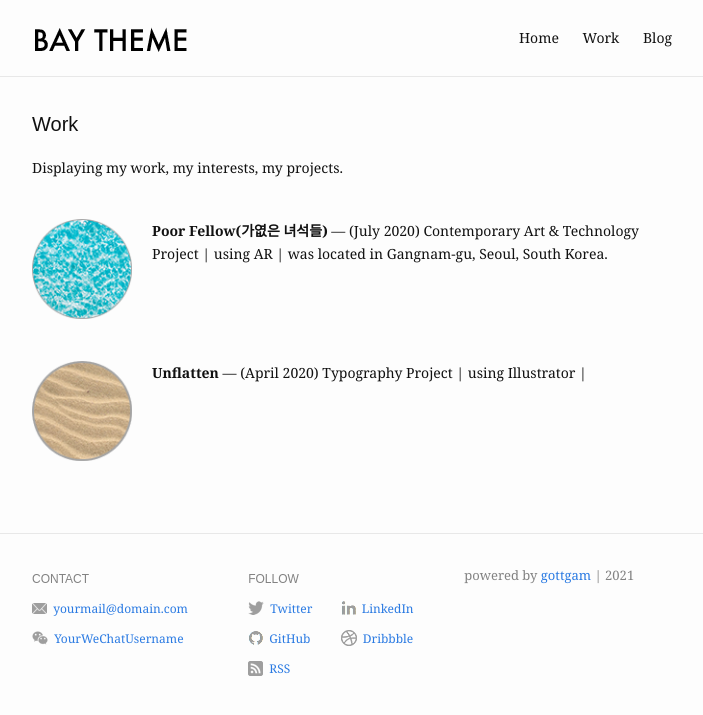
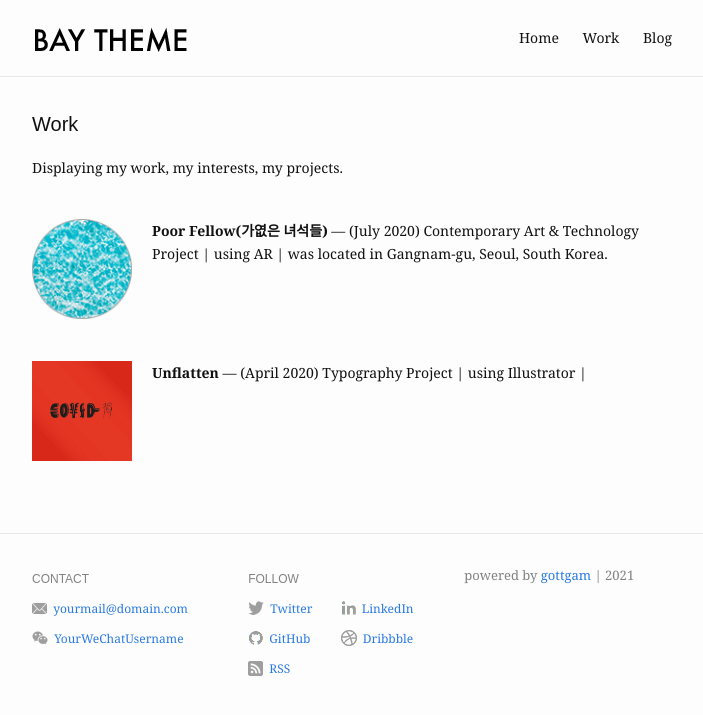
Before and after one commit to gottgam/gottgam.github.io, a Jekyll site: the page built from work.md, in a window 1280 px wide. Shown: the top 715 px of the page, without its empty margins (288-991 px from the left). Built offline with Jekyll 4.4.1, drawn with Linux system fonts in a browser that asks for light colours.

Commit message:
Update work.md

```diff
--- a/work.md
+++ b/work.md
@@ -10,7 +10,7 @@
     description: (July 2020) Contemporary Art & Technology Project | using AR | was located in Gangnam-gu, Seoul, South Korea.
   - title: Unflatten
     image:
-      src: /assets/img/work/sand.png
+      src: /assets/img/work/covid-19.png
       alt: Unflatten
     description: (April 2020) Typography Project | using Illustrator |
 ---
```
